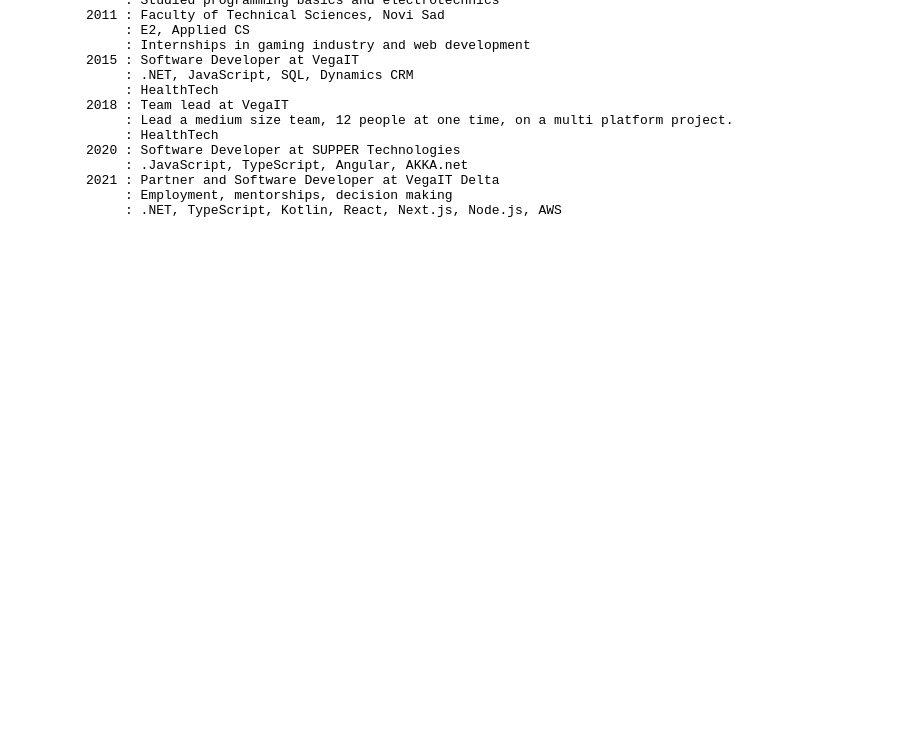
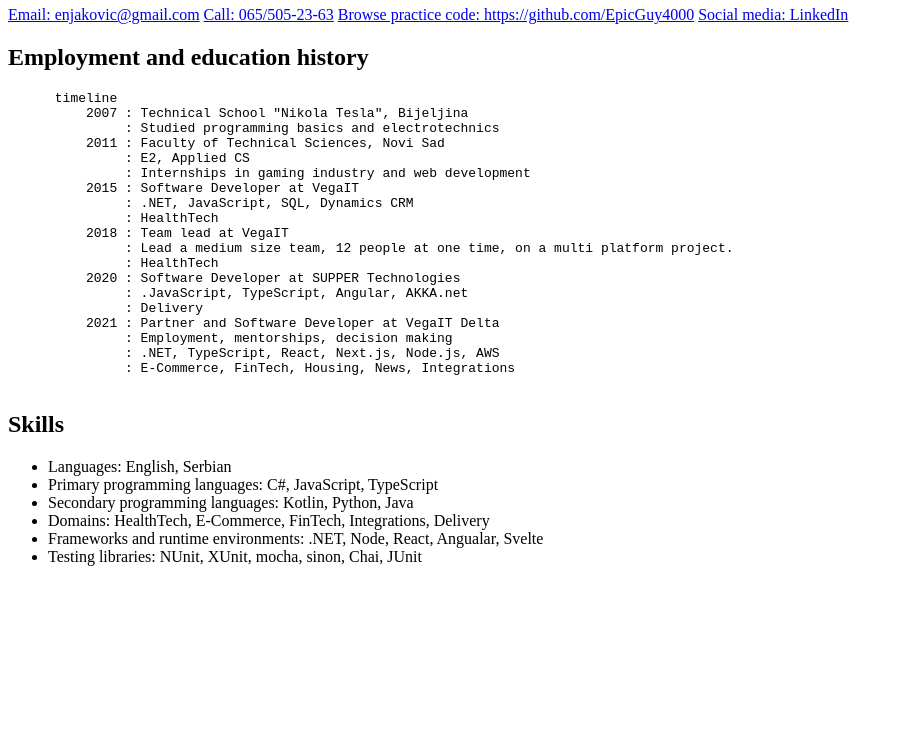
Before and after one commit to EpicGuy4000/cv, a plain HTML site: page index.html in a window 1280 px wide. Shown: the part 60-800 px from the top of the page, without its empty margins (0-904 px from the left). Drawn offline with Linux system fonts and the light colour scheme.

Commit message:
Add skills

```diff
--- a/index.html
+++ b/index.html
@@ -1,9 +1,18 @@
 <html>
-
+  <head>
+    <title>Miroljub Enjaković - CV</title>
+  </head>
   <body>
+    <h1>Miroljub Enjaković</h1>
+    <div>
+      <a href="mailto:enjakovic@gmail.com">Email: enjakovic@gmail.com</a>
+      <a href="tel:+381655052363">Call: 065/505-23-63</a>
+      <a href="https://github.com/EpicGuy4000">Browse practice code: https://github.com/EpicGuy4000</a>
+      <a href="https://www.linkedin.com/in/miroljub-enjakovic-50587a31/">Social media: LinkedIn</a>
+    </div>
+    <h2>Employment and education history</h2>
     <pre class="mermaid">
       timeline
-        title Employment and Education
           2007 : Technical School "Nikola Tesla", Bijeljina
                : Studied programming basics and electrotechnics
           2011 : Faculty of Technical Sciences, Novi Sad
@@ -17,10 +26,21 @@
                : HealthTech
           2020 : Software Developer at SUPPER Technologies
                : .JavaScript, TypeScript, Angular, AKKA.net
+               : Delivery
           2021 : Partner and Software Developer at VegaIT Delta
                : Employment, mentorships, decision making
-               : .NET, TypeScript, Kotlin, React, Next.js, Node.js, AWS
+               : .NET, TypeScript, React, Next.js, Node.js, AWS
+               : E-Commerce, FinTech, Housing, News, Integrations
     </pre>
+    <h2>Skills</h2>
+    <ul>
+      <li>Languages: English, Serbian</li>
+      <li>Primary programming languages: C#, JavaScript, TypeScript</li>
+      <li>Secondary programming languages: Kotlin, Python, Java</li>
+      <li>Domains: HealthTech, E-Commerce, FinTech, Integrations, Delivery</li>
+      <li>Frameworks and runtime environments: .NET, Node, React, Angualar, Svelte</li>
+      <li>Testing libraries: NUnit, XUnit, mocha, sinon, Chai, JUnit</li>
+    </ul>
 
     <script type="module">
       import mermaid from 'https://cdn.jsdelivr.net/npm/mermaid@10/dist/mermaid.esm.min.mjs';
```
